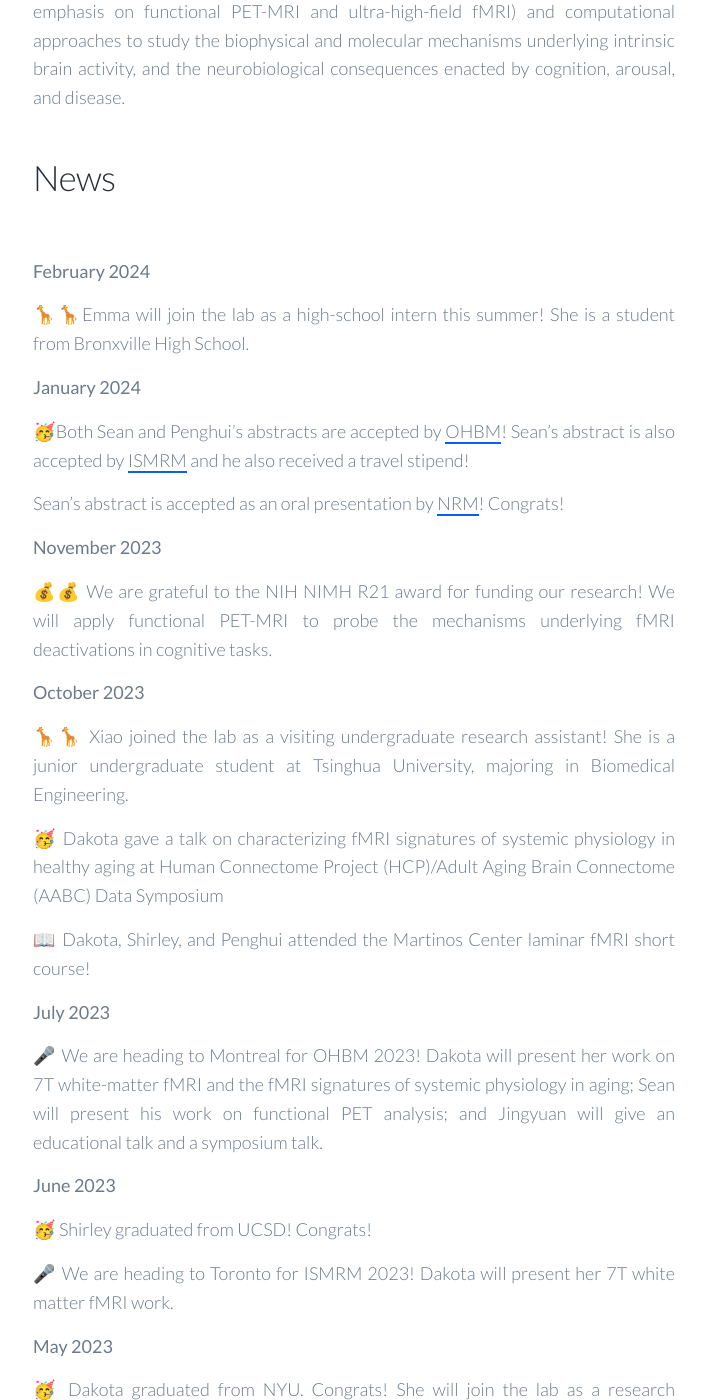
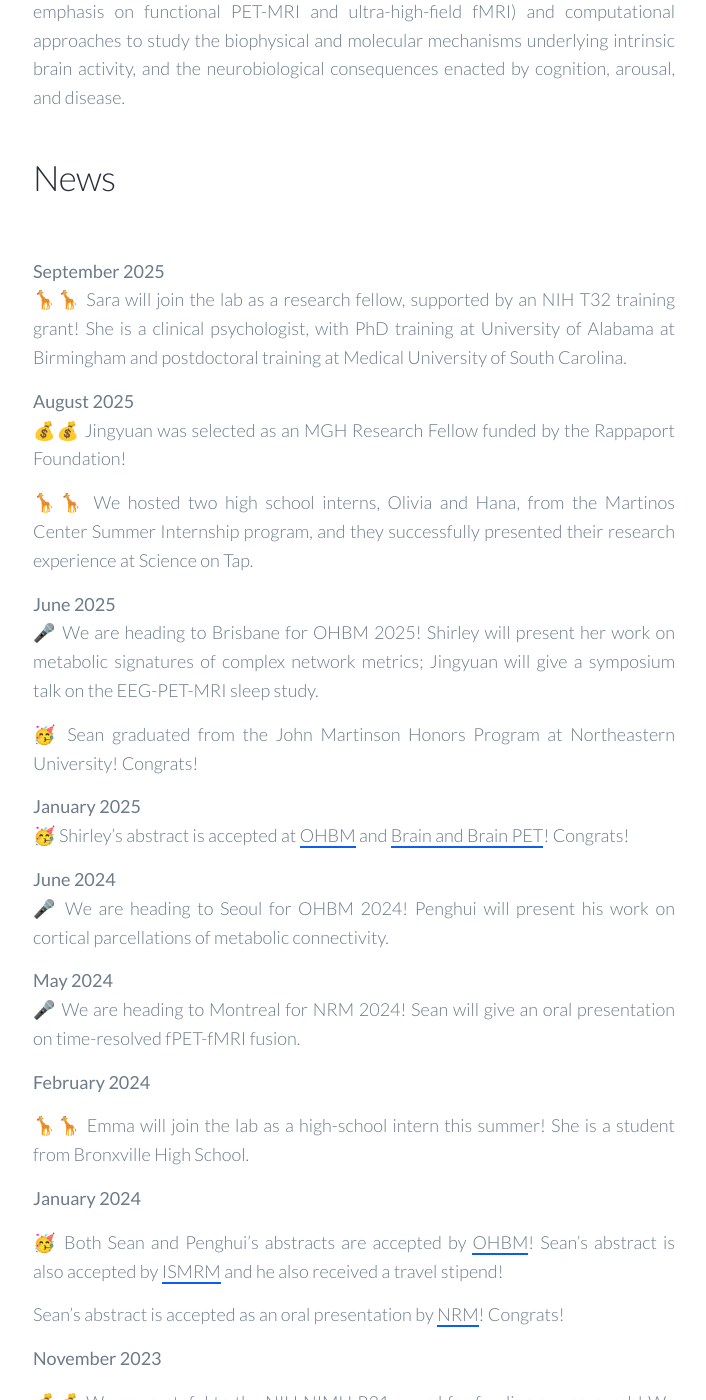
Before and after one commit to CANDYlaboratory/candylab.github.io, a Jekyll site: the page built from _pages/about.md, in a window 1280 px wide and 1400 px high, scrolled down 468 px. Shown: the whole window, without its empty margins (478-1184 px from the left). Built offline with Jekyll 4.4.1, drawn with Linux system fonts in a browser that asks for light colours; nearby versions of some CDN libraries; some of the changed text lies outside the part shown.

Commit message:
Update about.md

```diff
--- a/_pages/about.md
+++ b/_pages/about.md
@@ -9,16 +9,37 @@ Our research program lies at the interface of biomedical engineering, signal pro
 <br>
 
 
+<h1>News</h1><br>
 
-<h1>News</h1><br>
+<strong>September 2025</strong><br>
+🦒🦒 Sara will join the lab as a research fellow, supported by an NIH T32 training grant! She is a clinical psychologist, with PhD training at University of Alabama at Birmingham and postdoctoral training at Medical University of South Carolina.
+
+<strong>August 2025</strong><br>
+💰💰 Jingyuan was selected as an MGH Research Fellow funded by the Rappaport Foundation!
+
+🦒🦒 We hosted two high school interns, Olivia and Hana, from the Martinos Center Summer Internship program, and they successfully presented their research experience at Science on Tap.
+
+<strong>June 2025</strong><br>
+🎤 We are heading to Brisbane for OHBM 2025! Shirley will present her work on metabolic signatures of complex network metrics; Jingyuan will give a symposium talk on the EEG-PET-MRI sleep study.
+
+🥳 Sean graduated from the John Martinson Honors Program at Northeastern University! Congrats!
+
+<strong>January 2025</strong><br>
+🥳 Shirley’s abstract is accepted at [OHBM](https://www.humanbrainmapping.org/i4a/pages/index.cfm?pageid=4229) and [Brain and Brain PET](https://www.brain2025.org/)! Congrats!
+
+<strong>June 2024</strong><br>
+🎤 We are heading to Seoul for OHBM 2024! Penghui will present his work on cortical parcellations of metabolic connectivity.
+
+<strong>May 2024</strong><br>
+🎤 We are heading to Montreal for NRM 2024! Sean will give an oral presentation on time-resolved fPET-fMRI fusion.
 
 <strong>February 2024</strong><br>
 
-🦒🦒Emma will join the lab as a high-school intern this summer! She is a student from Bronxville High School.
+🦒🦒 Emma will join the lab as a high-school intern this summer! She is a student from Bronxville High School.
 
 <strong>January 2024</strong><br>
 
-🥳Both Sean and Penghui’s abstracts are accepted by [OHBM](https://www.humanbrainmapping.org/i4a/pages/index.cfm?pageid=4229)! Sean’s abstract is also accepted by [ISMRM](https://www.ismrm.org/24m/) and he also received a travel stipend!
+🥳 Both Sean and Penghui’s abstracts are accepted by [OHBM](https://www.humanbrainmapping.org/i4a/pages/index.cfm?pageid=4229)! Sean’s abstract is also accepted by [ISMRM](https://www.ismrm.org/24m/) and he also received a travel stipend!
 
 Sean’s abstract is accepted as an oral presentation by [NRM](https://www.mcgill.ca/nrm2024/)! Congrats!
 
@@ -42,7 +63,7 @@ Sean’s abstract is accepted as an oral presentation by [NRM](https://www.mcgil
 
 <strong>June 2023</strong><br>
 
-🥳 Shirley graduated from UCSD! Congrats!
+🥳 Shirley graduated from University of California, San Diego! Congrats!
 
 🎤 We are heading to Toronto for ISMRM 2023! Dakota will present her 7T white matter fMRI work.
 
```
